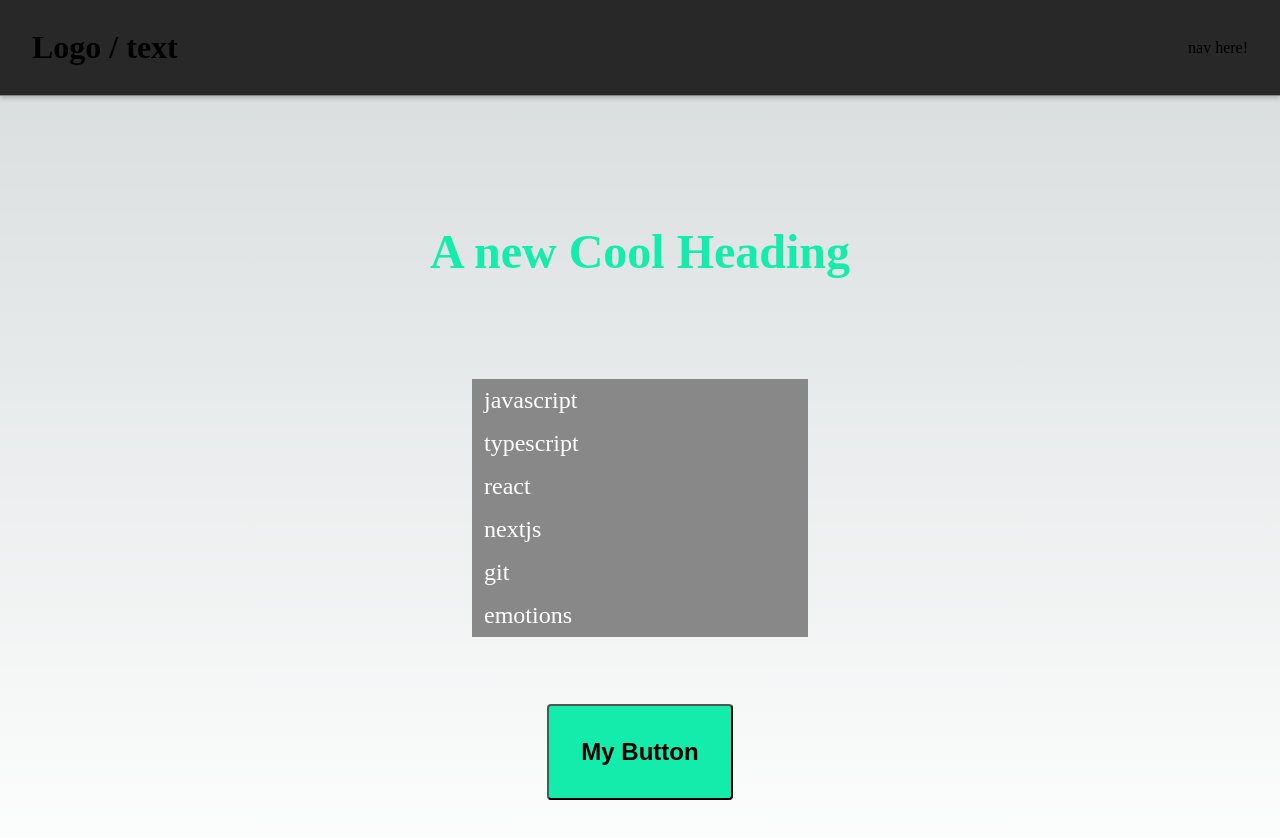
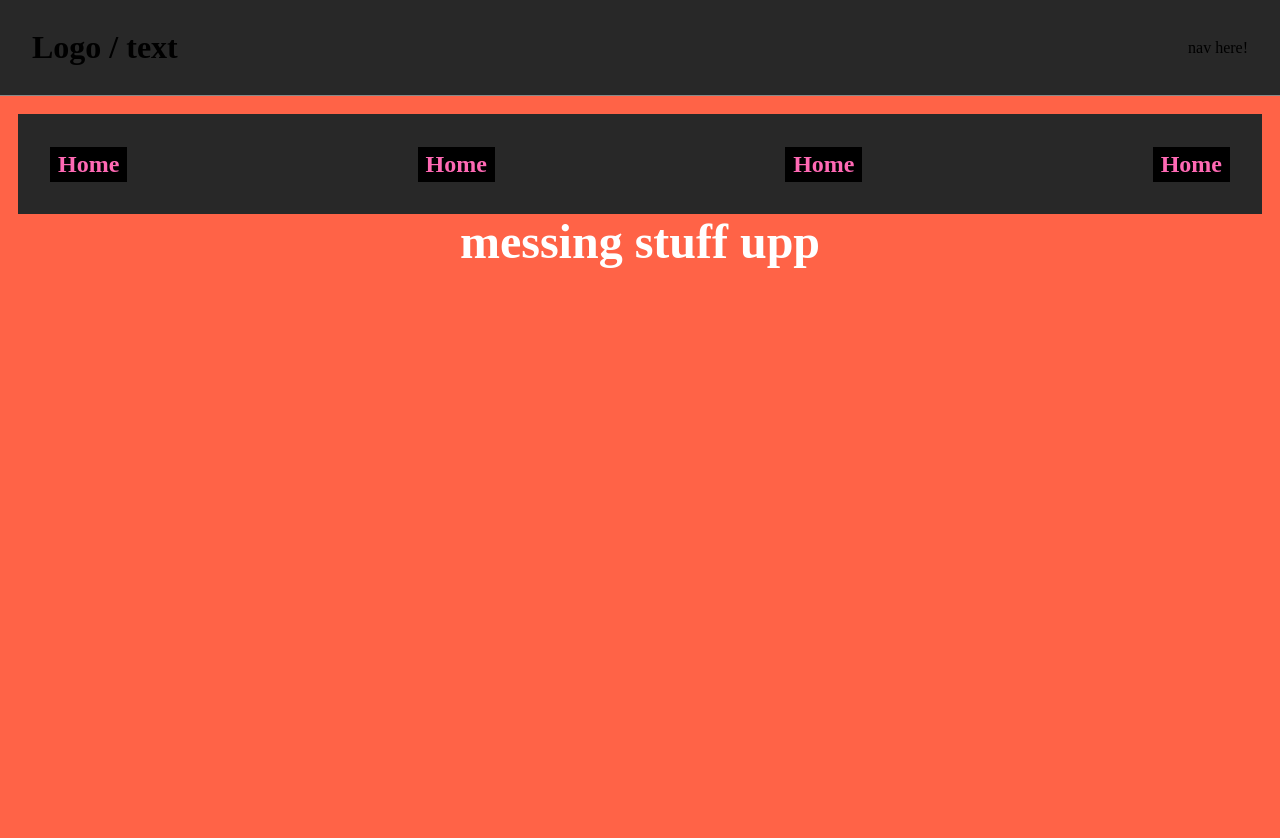
Before and after one commit to xxrobone/labb_2, a Next.js app: page / in a window 1280 px wide. Shown: the top 838 px of the page. Built offline with nearby package versions, Linux system fonts and the light colour scheme.

Commit message:
messing up on purpose to fix with rebase

```diff
--- /dev/null
+++ b/app/components/destroy/Destroy.jsx
@@ -0,0 +1,63 @@
+import React from 'react'
+
+const Styling = {
+    position: "fixed",
+    width: "100vw",
+    height: "100vh",
+    zIndex: "1000",
+    backgroundColor: 'tomato',
+    textAlign:'center',
+    padding: '0.75em',
+    margin: "0",
+    color:'white',
+    fontWeight: 'bold',
+    fontSize: '1.5em'
+}
+
+const headerStyle = {
+    display: "flex",
+    height: "100px",
+    backgroundColor: "#282828"
+}
+
+const ulStyle = {
+    display: "flex",
+    width: "100%",
+    height: "100%",
+    alignItems: "center",
+    flexDirection: "row",
+    justifyContent: "space-between",
+}
+
+const liStyle = {
+    padding: "4px 8px",
+    background: "black",
+    color: "white",
+    listStyle: "none"
+}
+
+const aStyle = {
+    textDecoration: "none",
+    color: "hotpink",
+    fontWeight: "800",
+    fontSize: "1.5rem"
+}
+
+const Destroy = () => {
+  return (
+      <div style={Styling}>
+          <header style={headerStyle}>
+              <ul style={ulStyle}>
+                  <li style={liStyle}><a style={aStyle} href="">Home</a></li>
+                  <li style={liStyle}><a style={aStyle} href="">Home</a></li>
+                  <li style={liStyle}><a style={aStyle} href="">Home</a></li>
+                  <li style={liStyle}><a style={aStyle} href="">Home</a></li>
+
+              </ul>
+          </header>
+          <h1>messing stuff upp</h1>
+    </div>
+  )
+}
+
+export default Destroy
--- a/app/page.tsx
+++ b/app/page.tsx
@@ -4,15 +4,18 @@ import styles from './page.module.css'
 import Btn from './components/buttons/Btn'
 import Heading from './components/heading/Heading'
 import List from './components/list/List'
-
+import Destroy from './components/destroy/Destroy'
 const inter = Inter({ subsets: ['latin'] })
 
 export default function Home() {
   return (
+    <>
+      <Destroy />
     <main className={styles.main}>
       <Heading title="A new Cool Heading" />
       <List items={["javascript", "typescript", "react", "nextjs", "git", "emotions"]} render={(item: string) => <div>{item.toLowerCase()}</div>}/>
      <Btn>My Button</Btn>
     </main>
+    </>
   )
 }
```
